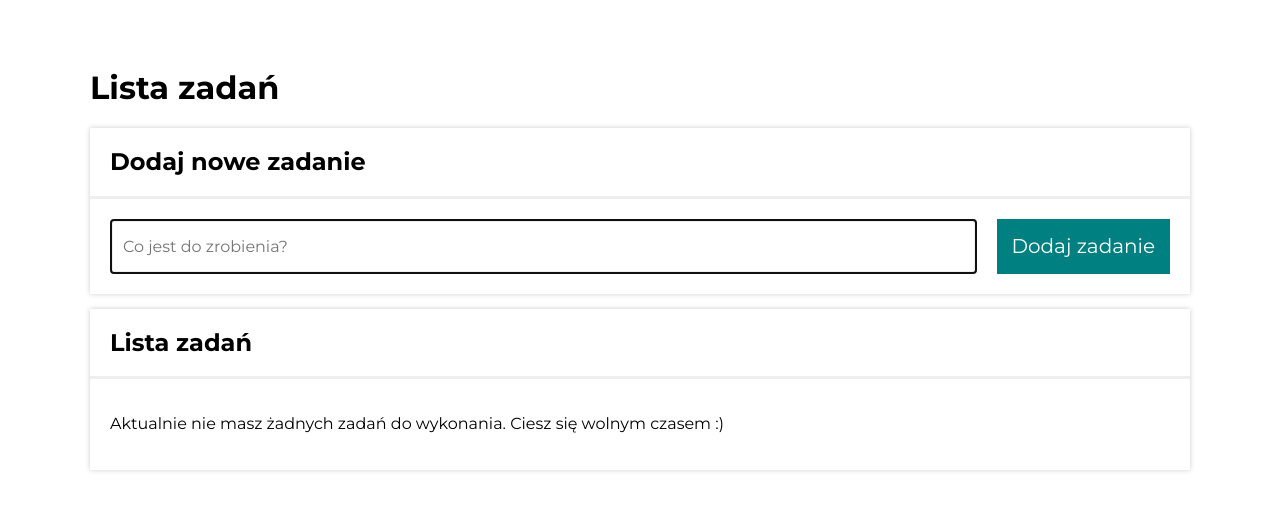
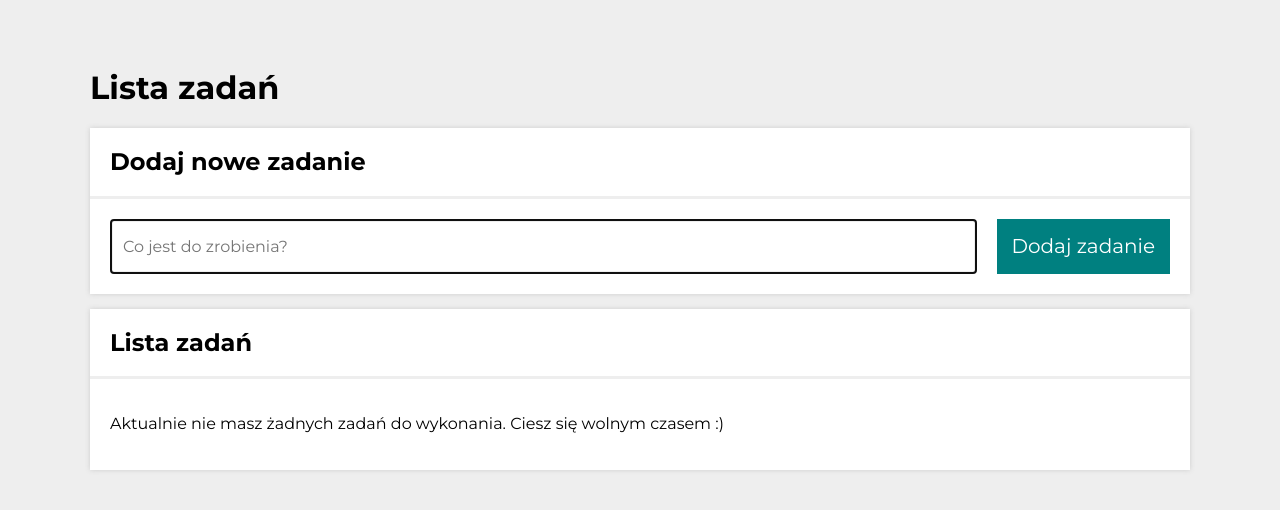
Before and after one commit to KalinaJakubowska/todos-list-react, a React (Create React App) app: page / in a window 1280 px wide. Shown: the top 510 px of the page. Built offline with nearby package versions, Linux system fonts and the light colour scheme.

Commit message:
colors names changed

```diff
--- a/src/GlobalStyle.js
+++ b/src/GlobalStyle.js
@@ -12,7 +12,7 @@ export const GlobalStyle = createGlobalStyle`
     body {
         font-family: 'Montserrat', sans-serif;
         color: "${({ theme }) => theme.color.text}";
-        background-color: ${({ theme }) => theme.color.lightShadow};
+        background-color: ${({ theme }) => theme.color.background};
         font-size: 16px;
         padding: 10px;
     }
--- a/src/common/Section/styled.js
+++ b/src/common/Section/styled.js
@@ -1,9 +1,9 @@
 import styled from "styled-components";
 
 export const Wrapper = styled.section`
-    background: #fff;
+    background: ${({ theme }) => theme.color.second};
     margin-bottom: 15px;
-    box-shadow: 0 0 5px ${({ theme }) => theme.color.silver};
+    box-shadow: 0 0 5px ${({ theme }) => theme.color.shadow};
 `;
 export const Title = styled.h2`
     padding: 20px;
@@ -19,5 +19,5 @@ export const Container = styled.div`
 `;
 export const Body = styled.div`
     padding: 20px;
-    border-top: 3px solid ${({ theme }) => theme.color.gallery};
+    border-top: 3px solid ${({ theme }) => theme.color.background};
 `;
--- a/src/features/tasks/Buttons/styled.js
+++ b/src/features/tasks/Buttons/styled.js
@@ -13,7 +13,7 @@ export const Button = styled.button`
     background-color: ${({ theme }) => theme.color.transparent};
     border: none;
     padding: 20px;
-    color: ${({ theme }) => theme.color.teal};
+    color: ${({ theme }) => theme.color.main};
     transition: color 0.3s;
     cursor: pointer;
 
@@ -30,6 +30,6 @@ export const Button = styled.button`
     }
 
     &:disabled {
-        color: ${({ theme }) => theme.color.silver};
+        color: ${({ theme }) => theme.color.shadow};
     }
 `;
--- a/src/features/tasks/Form/styled.js
+++ b/src/features/tasks/Form/styled.js
@@ -11,14 +11,14 @@ export const FormSheet = styled.form`
 `
 export const Input = styled.input`
     height: 55px;
-    border: 3px solid ${({ theme }) => theme.color.gallery};
+    border: 3px solid ${({ theme }) => theme.color.background};
     padding: 10px;
 `
 export const Button = styled.button`
     height: 55px;
     font-size: 20px;
-    background-color: ${({ theme }) => theme.color.teal};
-    color: ${({ theme }) => theme.color.white};
+    background-color: ${({ theme }) => theme.color.main};
+    color: ${({ theme }) => theme.color.second};
     border: none;
     padding: 15px;
     transition: background 0.3s, transform 0.3s;
--- a/src/features/tasks/TasksList/styled.js
+++ b/src/features/tasks/TasksList/styled.js
@@ -6,7 +6,7 @@ export const List = styled.ul`
     margin: 0;
 `;
 export const Item = styled.li`
-    border-bottom: 3px solid ${({ theme }) => theme.color.gallery};
+    border-bottom: 3px solid ${({ theme }) => theme.color.background};
     display: grid;
     grid-template-columns: auto 1fr auto;
     grid-gap: 10px;
@@ -27,13 +27,13 @@ export const Button = styled.button`
     height: 30px;
     border: none;
     transition: background 0.3s;
-    color: ${({ theme }) => theme.color.white};
+    color: ${({ theme }) => theme.color.second};
     font-size: 22px;
     padding: 0px;
     cursor: pointer;
 
     ${({ toggleDone }) => toggleDone && css`
-        background-color: ${({ theme }) => theme.color.green};
+        background-color: ${({ theme }) => theme.color.check};
 
         &:hover {
             background-color: hsl(120, 100%, 35%);
@@ -43,7 +43,7 @@ export const Button = styled.button`
         }
     `}
     ${({ remove }) => remove && css`
-        background-color: ${({ theme }) => theme.color.red};
+        background-color: ${({ theme }) => theme.color.remove};
 
         &:hover {
             background-color: hsl(0, 100%, 65%);
--- a/src/theme.js
+++ b/src/theme.js
@@ -1,12 +1,13 @@
 export const theme = {
     color: {
-        silver: "#ccc",
-        gallery: "#eee",
-        white: "#fff",
-        green: "green",
-        red: "red",
-        teal: "teal",
+        main: "teal",
+        second: "#fff",
+        shadow: "#ccc",
+        background: "#eee",
         transparent: "transparent",
+        check: "green",
+        remove: "red",
+        text: "black",
     },
     breakpoint: {
         mobileMax: 767,
```
